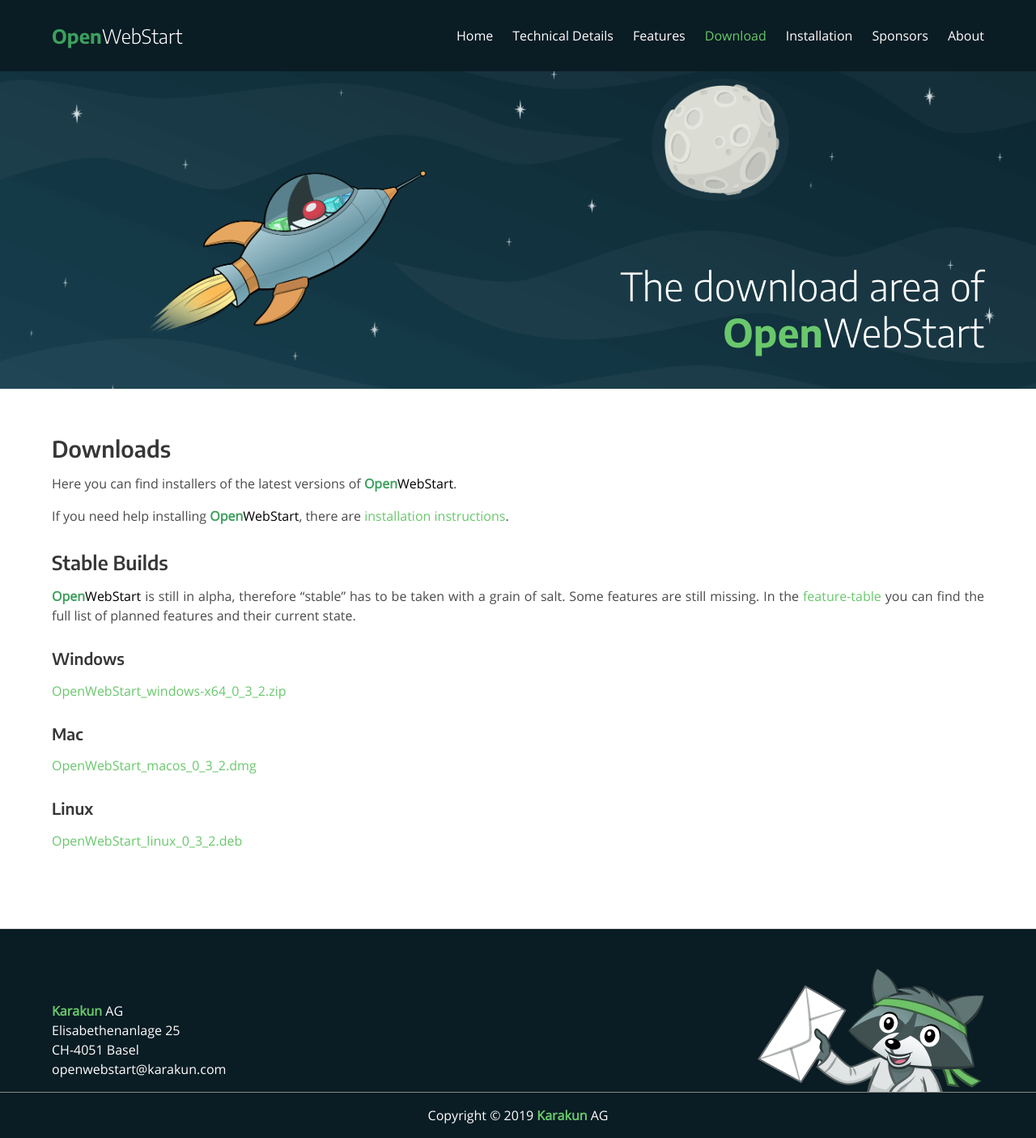
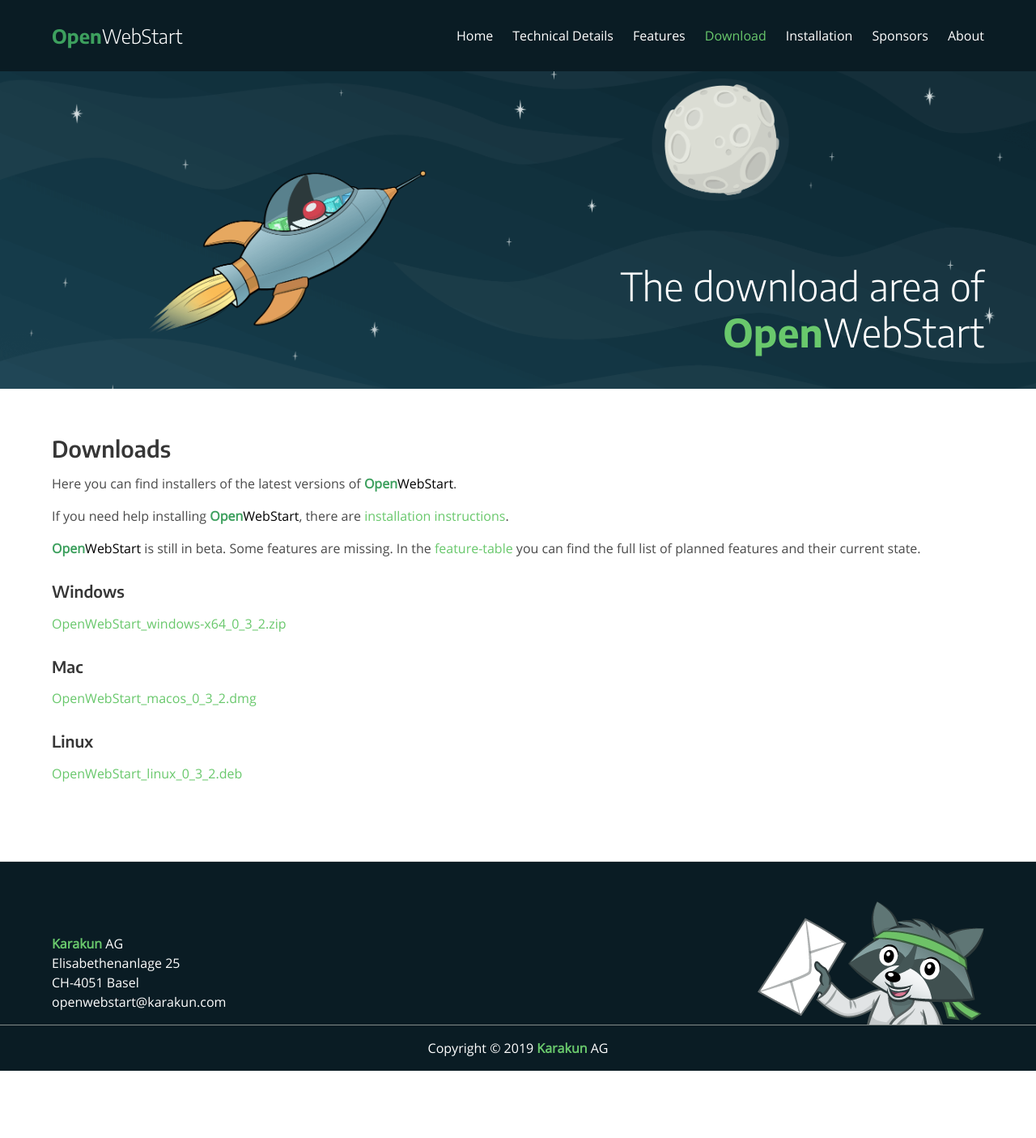
Before and after one commit to karakun/openwebstart-page, a Jekyll site: the page built from download.md, in a window 1280 px wide. Shown: the whole page at 81% size. Built offline with Jekyll 4.4.1, drawn with Linux system fonts in a browser that asks for light colours; comment, search, counter and statistics services are not loaded; after the commit the page ends 1322 px from its top, so only the background shows below that.

Commit message:
Fix download text

```diff
--- a/download.md
+++ b/download.md
@@ -16,9 +16,8 @@
 If you need help installing <span class="text-highlight">Open<span>WebStart</span></span>, there are [installation instructions](/installation).
 
 
-### Stable Builds
-<span class="text-highlight">Open<span>WebStart</span></span> is still in alpha, therefore "stable" has to be taken with a grain of salt.
-Some features are still missing.
+<span class="text-highlight">Open<span>WebStart</span></span> is still in beta.
+Some features are missing.
 In the [feature-table](/feature-table) you can find the full list of planned features and their current state.
 
 #### Windows
```
